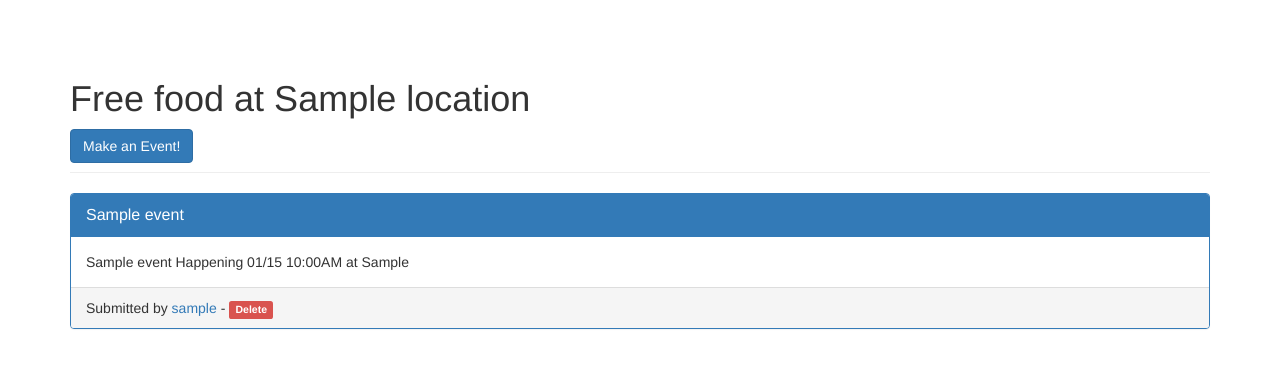
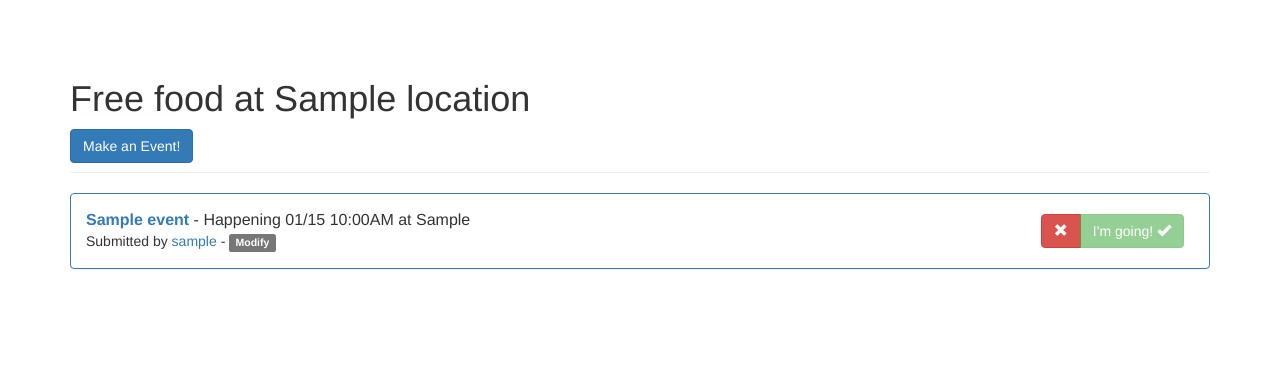
Before and after one commit to foodsnag/foodsnag-web, a Flask app: page / in a window 1280 px wide. Shown: the part 51-419 px from the top of the page. Run offline with Flask 2, Linux system fonts and the light colour scheme; a user stored in the database is signed in; tables that the repository leaves empty hold one stand-in row (values such as "Sample post"); some libraries are stand-ins or nearby versions.

Commit message:
Style event listing

```diff
--- a/app/templates/eventlist.html
+++ b/app/templates/eventlist.html
@@ -1,18 +1,41 @@
 {% for event in events %}
 <div class="event panel panel-primary">
-  <div class="panel-heading">
-    <a class="panel-title" href="{{ url_for('.event', id=event.id) }}">
-      {{event.name }}
-    </a>
-  </div>
   <div class="panel-body">
-    {{event.name }} Happening {{ event.time.strftime('%m/%d %I:%M%p') }} at {{ event.place }}
-  </div>
-  <div class="panel-footer">
+
+    <div class="panel-title">
+      <b>
+      <a href="{{ url_for('.event', id=event.id) }}">
+        {{event.name }}
+      </a>
+      </b>
+
+      - Happening {{ event.time.strftime('%m/%d %I:%M%p') }} at {{ event.place }}
+
+      {% if current_user.is_attending(event.id) %}
+
+        <div class="btn-group btn-sm pull-right" role="group">
+          <a type="button" class="btn btn-danger" href="{{ url_for('main.unattend', id=event.id) }}">
+            <span class="glyphicon glyphicon-remove" aria-hidden="true"></span>
+          </a>
+          <span class="btn btn-success" disabled>
+            I'm going!
+            <span class="glyphicon glyphicon-ok" aria-hidden="true"></span>
+          </span>
+        </div>
+      {% else %}
+        <div class="btn-group btn-sm pull-right" role="group">
+          <a type="button" class="btn btn-primary pull-right" href="{{ url_for('main.attend', id=event.id) }}">
+            I want to go!
+            <span class="glyphicon glyphicon-plus" aria-hidden="true"></span>
+          </a>
+        </div>
+
+      {% endif %}
+    </div>
     Submitted by
     <a href="{{ url_for('.user', username=event.author.username) }}">{{ event.author.username }}</a>
     {% if current_user == event.author %}
-       - <span class="label label-danger">Delete</span>
+       - <span class="label label-default">Modify</span>
     {% endif %}
   </div>
 </div>
```
